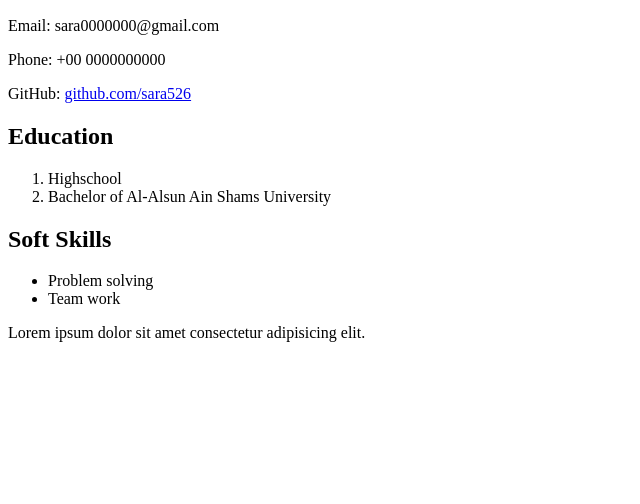
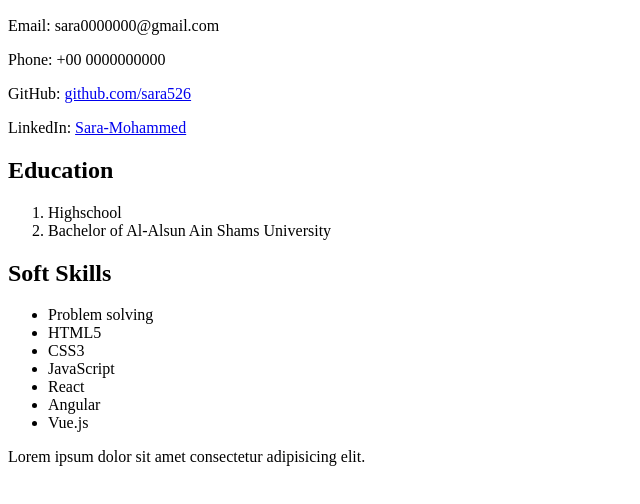
Before and after one commit to sara526/module_3_demo, a plain HTML site: page resume.html in a window 1280 px wide. Shown: the part 180-684 px from the top of the page, without its empty margins (0-640 px from the left). Drawn offline with Linux system fonts and the light colour scheme.

Commit message:
add linkedin link at resume.html

```diff
--- a/resume.html
+++ b/resume.html
@@ -21,6 +21,7 @@
         <p>Email: sara0000000@gmail.com</p>
         <p>Phone: +00 0000000000</p>
         <p>GitHub: <a href="https://github.com/sara526">github.com/sara526</a></p>
+        <p>LinkedIn: <a href="https://www.linkedin.com/in/sara-mohammed-800983189/">Sara-Mohammed</a></p>
     </section>
     <section id="education">
         <h2>Education</h2>
@@ -33,7 +34,12 @@
         <h2>Soft Skills</h2>
         <ul>
             <li>Problem solving</li>
-            <li>Team work</li>
+            <li>HTML5
+            <li>CSS3</li>
+            <li>JavaScript</li>
+            <li>React</li>
+            <li>Angular</li>
+            <li>Vue.js</li>
         </ul>
     </section>
 
```
Also changed, not shown: index.html (+1 -1 lines).
